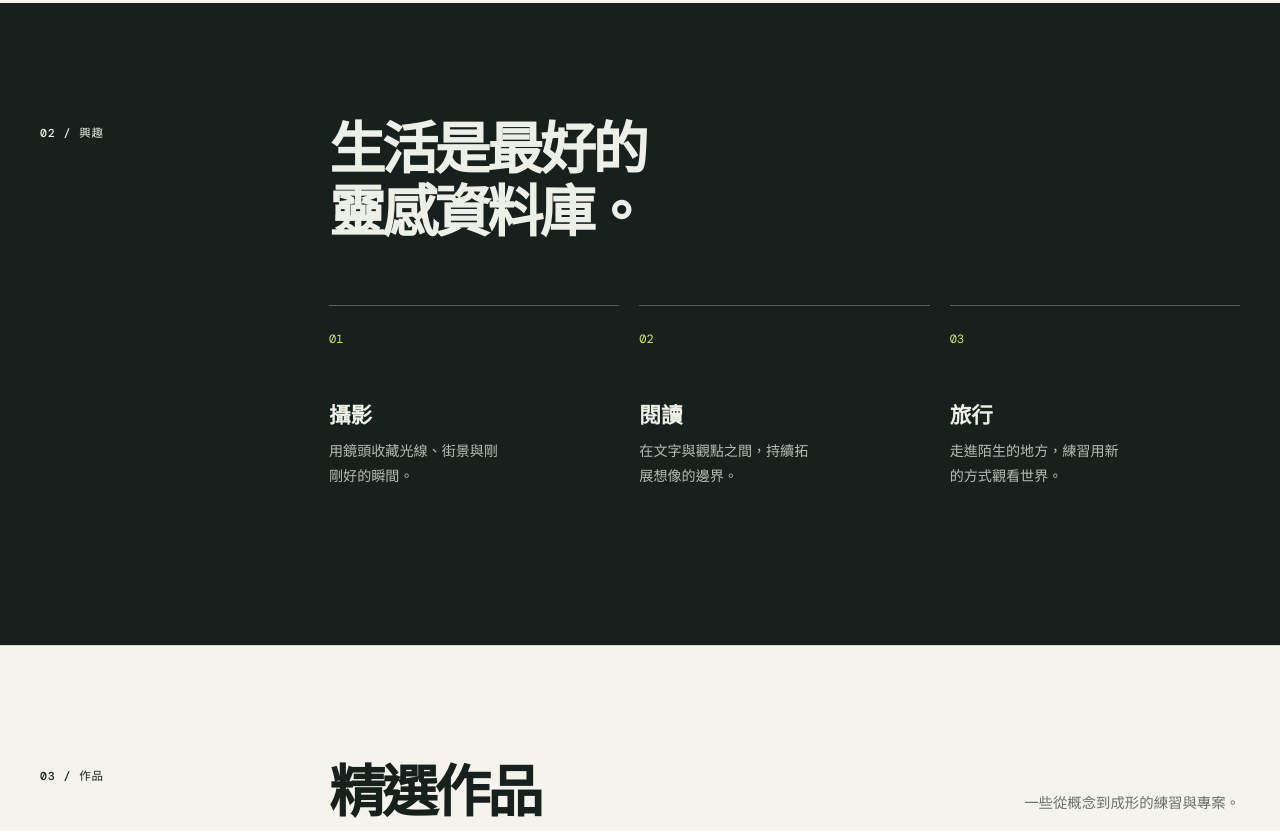
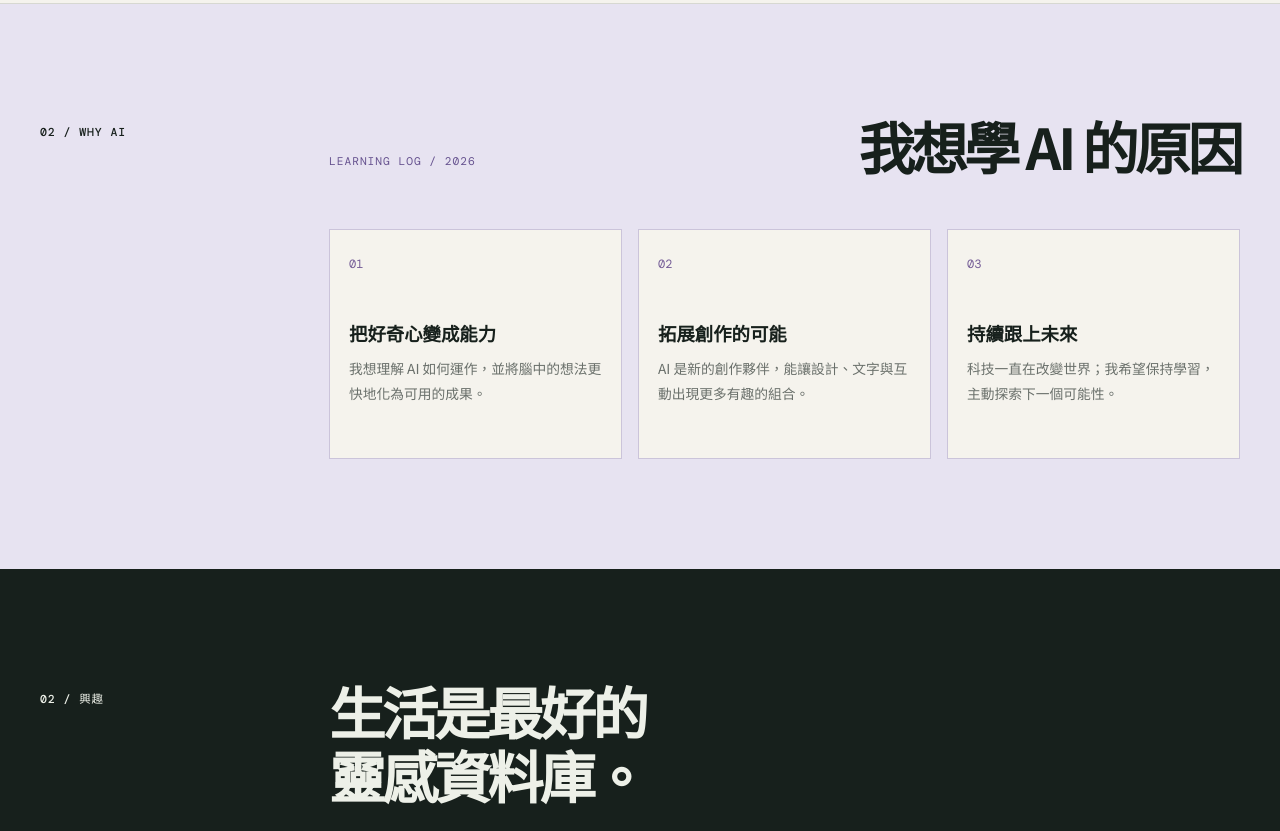
Before and after one commit to hihiokjhu/hihiokjhu.github.io, a plain HTML site: page index.html in a window 1280 px wide. Shown: the part 1309-2140 px from the top of the page. Drawn offline with nearby package versions, Linux system fonts and the light colour scheme.

Commit message:
Finalize my personal website

```diff
--- a/index.html
+++ b/index.html
@@ -15,6 +15,7 @@
       <a class="logo" href="#top" aria-label="回到首頁">ZA<span>.</span></a>
       <nav aria-label="主要導覽">
         <a href="#about">關於我</a>
+        <a href="#why-ai">AI 學習</a>
         <a href="#interests">興趣</a>
         <a href="#work">作品</a>
         <a href="#contact">聯絡方式</a>
@@ -41,6 +42,21 @@
         </div>
       </section>
 
+      <section class="section why-ai" id="why-ai" aria-labelledby="why-ai-title">
+        <div class="section-label">02 / WHY AI</div>
+        <div class="section-content">
+          <div class="ai-heading">
+            <p class="ai-kicker">LEARNING LOG / 2026</p>
+            <h2 id="why-ai-title">我想學 AI 的原因</h2>
+          </div>
+          <div class="ai-reasons">
+            <article><span>01</span><h3>把好奇心變成能力</h3><p>我想理解 AI 如何運作，並將腦中的想法更快地化為可用的成果。</p></article>
+            <article><span>02</span><h3>拓展創作的可能</h3><p>AI 是新的創作夥伴，能讓設計、文字與互動出現更多有趣的組合。</p></article>
+            <article><span>03</span><h3>持續跟上未來</h3><p>科技一直在改變世界；我希望保持學習，主動探索下一個可能性。</p></article>
+          </div>
+        </div>
+      </section>
+
       <section class="section interests" id="interests" aria-labelledby="interests-title">
         <div class="section-label">02 / 興趣</div>
         <div class="section-content">
@@ -56,7 +72,7 @@
       <section class="section work" id="work" aria-labelledby="work-title">
         <div class="section-label">03 / 作品</div>
         <div class="section-content">
-          <div class="work-heading"><h2 id="work-title">精選作品</h2><p>一些從概念到成形的練習與專案。</p></div>
+          <div class="work-heading"><div><p class="projects-kicker">PROJECTS / SELECTED WORK</p><h2 id="work-title">精選作品</h2></div><p>一些從概念到成形的練習與專案。</p></div>
           <div class="project-grid">
             <a class="project project-featured" href="#contact">
               <div class="project-art art-one"><span>01</span><div class="orb orb-a"></div><div class="orb orb-b"></div></div>
@@ -75,7 +91,7 @@
       </section>
 
       <section class="contact" id="contact" aria-labelledby="contact-title">
-        <p class="eyebrow">04 / 聯絡方式</p>
+        <p class="eyebrow">05 / CONTACT</p>
         <h2 id="contact-title">有想法想聊聊嗎？<br /><a href="mailto:hello@example.com">一起創造些什麼吧。</a></h2>
         <div class="contact-footer"><a href="mailto:hello@example.com">hello@example.com</a><p>© 2026 YANG MING-YAN</p></div>
       </section>
--- a/style.css
+++ b/style.css
@@ -36,6 +36,15 @@ nav a:hover { color: #84960f; }
 .section-content { min-width: 0; }
 .about-text { max-width: 540px; margin: 45px 0 0 auto; color: var(--muted); line-height: 1.9; }
 .about-text p + p { margin-top: 20px; }
+.why-ai { background: #e7e3f1; }
+.ai-heading { display: flex; justify-content: space-between; align-items: end; gap: 20px; }
+.ai-kicker, .projects-kicker { margin: 0 0 9px; color: #66528f; font: .7rem var(--mono); letter-spacing: .09em; }
+.ai-reasons { display: grid; grid-template-columns: repeat(3, 1fr); gap: 16px; margin-top: 52px; }
+.ai-reasons article { min-height: 230px; padding: 19px; background: var(--paper); border: 1px solid #cbc4da; transition: transform .25s, box-shadow .25s; }
+.ai-reasons article:hover { transform: translateY(-7px); box-shadow: 7px 7px 0 #7d669d; }
+.ai-reasons span { color: #745c96; font: .75rem var(--mono); }
+.ai-reasons h3 { margin: 47px 0 10px; font-size: 1.15rem; }
+.ai-reasons p { margin: 0; color: var(--muted); font-size: .86rem; line-height: 1.8; }
 .interests { background: var(--ink); color: #edf0e8; max-width: none; padding-left: max(40px, calc((100vw - 1200px) / 2)); padding-right: max(40px, calc((100vw - 1200px) / 2)); border: 0; }
 .interest-grid { display: grid; grid-template-columns: repeat(3, 1fr); gap: 20px; margin-top: 65px; }
 .interest-grid article { min-height: 230px; padding: 18px 0; border-top: 1px solid #56605a; }
@@ -58,5 +67,5 @@ nav a:hover { color: #84960f; }
 .contact { max-width: 1280px; margin: 0 auto; padding: 130px 40px 35px; border-top: 1px solid var(--line); }.contact h2 { margin-top: 22px; }.contact h2 a { text-decoration: underline; text-decoration-color: var(--lime); text-underline-offset: 9px; }.contact-footer { display: flex; justify-content: space-between; margin-top: 105px; color: var(--muted); font: .73rem var(--mono); }.contact-footer a { color: var(--ink); text-decoration: underline; text-underline-offset: 4px; }.contact-footer p { margin: 0; }
 
 @media (max-width: 700px) {
-  .site-header { padding: 20px 22px; } nav { gap: 13px; font-size: .7rem; }.hero { min-height: 590px; padding: 85px 22px 55px; }.hero-orbit { top: 95px; right: -34%; width: 92vw; opacity: .7; }.hero-copy { margin-top: 28px; font-size: .92rem; }.section { grid-template-columns: 1fr; gap: 25px; padding: 75px 22px; }.section-label { padding: 0; }.about-text { margin: 33px 0 0; }.interests { padding-left: 22px; padding-right: 22px; }.interest-grid { grid-template-columns: 1fr; gap: 0; margin-top: 40px; }.interest-grid article { min-height: 0; padding: 20px 0 27px; }.interest-grid h3 { margin: 22px 0 7px; }.work-heading { display: block; }.work-heading p { margin-top: 13px; }.project-grid { grid-template-columns: 1fr; gap: 32px; margin-top: 35px; }.project-featured { grid-column: auto; }.project-art, .project-featured .project-art { height: 255px; }.contact { padding: 82px 22px 27px; }.contact-footer { align-items: flex-start; flex-direction: column; gap: 15px; margin-top: 80px; }
+  .site-header { padding: 20px 22px; } .logo { font-size: 1.25rem; } nav { gap: 8px; font-size: .62rem; }.hero { min-height: 590px; padding: 85px 22px 55px; }.hero-orbit { top: 95px; right: -34%; width: 92vw; opacity: .7; }.hero-copy { margin-top: 28px; font-size: .92rem; }.section { grid-template-columns: 1fr; gap: 25px; padding: 75px 22px; }.section-label { padding: 0; }.about-text { margin: 33px 0 0; }.ai-heading { display: block; }.ai-reasons { grid-template-columns: 1fr; gap: 11px; margin-top: 32px; }.ai-reasons article { min-height: 0; padding: 18px; }.ai-reasons h3 { margin: 25px 0 7px; }.interests { padding-left: 22px; padding-right: 22px; }.interest-grid { grid-template-columns: 1fr; gap: 0; margin-top: 40px; }.interest-grid article { min-height: 0; padding: 20px 0 27px; }.interest-grid h3 { margin: 22px 0 7px; }.work-heading { display: block; }.work-heading > p { margin-top: 13px; }.project-grid { grid-template-columns: 1fr; gap: 32px; margin-top: 35px; }.project-featured { grid-column: auto; }.project-art, .project-featured .project-art { height: 255px; }.contact { padding: 82px 22px 27px; }.contact-footer { align-items: flex-start; flex-direction: column; gap: 15px; margin-top: 80px; }
 }
```
